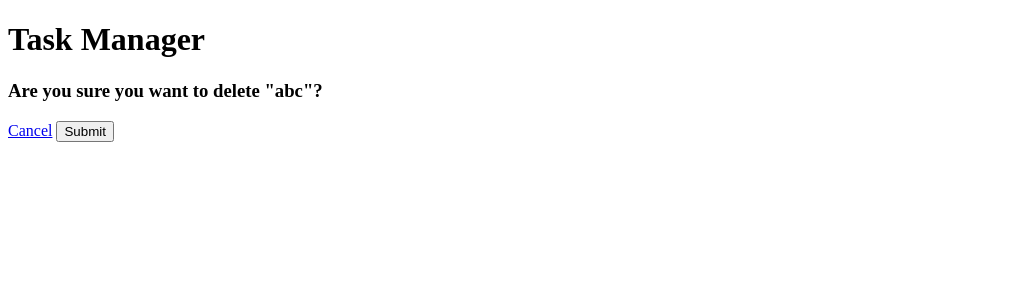
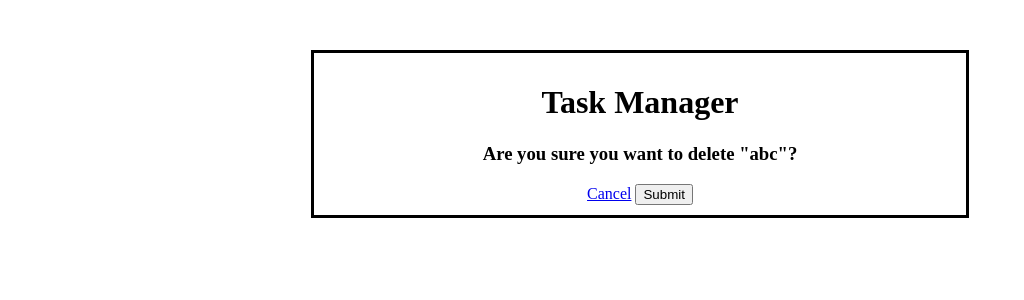
Before and after one commit to Srijan-SS02/task_manager, a Django app: page /mytask/delete_task/7 in a window 1280 px wide. Shown: the top 300 px of the page, without its empty margins (0-1024 px from the left). Run offline with Django 4.2, Linux system fonts and the light colour scheme; data comes from the database, SQL or seed files in the repository; both versions use the stored data as it was after the commit.

Commit message:
working on UI

```diff
--- a/mytask/templates/mytask/layout.html
+++ b/mytask/templates/mytask/layout.html
@@ -7,29 +7,50 @@
     <title>mytask</title>
     <style>
         .button{
-            border: none;
-            background-color: green;
-            color: white;
+            border: black;
+            background-color: lightblue;
+            color: black;
+            padding:8px;
+            font-size:20px;
+            margin-top:20px;
+
         }
 
         .button:hover{
-            background-color: Blue;
+            background-color: skyBlue;
             color: black;
         }
 
-        .T1{
-            display: flex;
+        .main{
+            margin: auto;
+            margin-top:50px;
+            width: 50%;
+            border: 3px solid black;
+            padding: 10px;
+            text-align: center;
+            {% comment %} background-color:; {% endcomment %}
         }
+
+        .box{
+            margin: auto;
+            width: 50%;
+            border: 3px solid black;
+            padding: 10px;
+            text-align: center;
+        }
+
     </style>
 </head>
 <body>
-    <div>
-        <h1 class="zz">Task Manager</h1>
+    <div class="main">
+        <h1 >Task Manager</h1>
+        <div>
+            {% block body %}
+
+            {% endblock %}
+        </div>
 
     </div>
-    {% block body %}
-
-    {% endblock %}
 
 </body>
 </html>
```
Also changed, not shown: mytask/templates/mytask/index.html (+5 -7 lines), db.sqlite3, mytask/templates/mytask/delete.html (line endings or trailing spaces).
